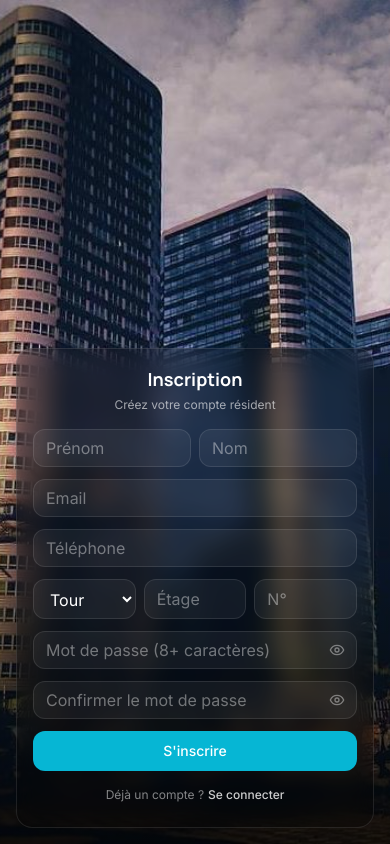
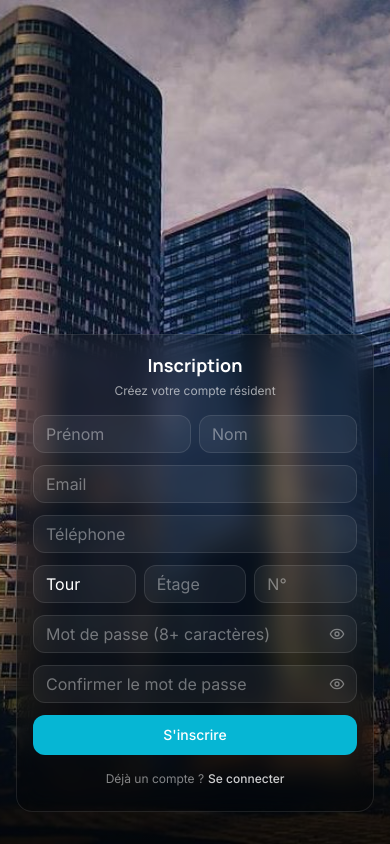
Before and after one commit to silencieux99/mobilart-gestion.com, a Next.js app: page /inscription in a window 390 px wide. Built offline with nearby package versions, Linux system fonts and the light colour scheme.

Commit message:
fix: improve mobile keyboard and safe area support for login/registration forms

```diff
--- a/src/app/inscription/page.tsx
+++ b/src/app/inscription/page.tsx
@@ -158,9 +158,9 @@ export default function InscriptionPage() {
   }
 
   return (
-    <div className="fixed inset-0 w-full h-full overflow-hidden font-sans">
+    <div className="relative min-h-screen w-full overflow-hidden font-sans">
       {/* Background */}
-      <div className="absolute inset-0 z-0">
+      <div className="fixed inset-0 z-0">
         <Image
           src="/images/tours.png"
           alt="Tours Mobilart - Résidence Oran"
@@ -173,9 +173,9 @@ export default function InscriptionPage() {
         <div className="absolute inset-0 bg-gradient-to-t from-black/80 via-transparent to-black/30" />
       </div>
 
-      {/* Content - Scrollable on mobile */}
-      <div className="absolute inset-0 z-10 overflow-y-auto">
-        <div className="min-h-full flex items-end sm:items-center justify-center p-4 sm:p-6 lg:p-8 pb-0 sm:pb-6">
+      {/* Content - Scrollable with keyboard support */}
+      <div className="relative z-10 min-h-screen overflow-y-auto">
+        <div className="min-h-screen flex items-end sm:items-center justify-center p-4 sm:p-6 lg:p-8 pb-safe">
           <motion.div
             initial={{ opacity: 0, y: 20 }}
             animate={{ opacity: 1, y: 0 }}
--- a/src/app/page.tsx
+++ b/src/app/page.tsx
@@ -41,9 +41,9 @@ export default function LoginPage() {
   };
 
   return (
-    <div className="fixed inset-0 w-full h-full overflow-hidden font-sans">
+    <div className="relative min-h-screen w-full overflow-hidden font-sans">
       {/* Immersive Background HD */}
-      <div className="absolute inset-0 z-0">
+      <div className="fixed inset-0 z-0">
         <Image
           src="/images/tours.png"
           alt="Tours Mobilart - Résidence Oran"
@@ -57,8 +57,8 @@ export default function LoginPage() {
         <div className="absolute inset-0 bg-gradient-to-t from-black/80 via-transparent to-black/30" />
       </div>
 
-      {/* Content Container - Fixé en bas sur mobile */}
-      <div className="absolute inset-x-0 bottom-0 z-10 p-4 sm:relative sm:inset-auto sm:flex sm:min-h-screen sm:items-center sm:justify-center sm:p-6 lg:p-8">
+      {/* Content Container - Responsive pour clavier mobile */}
+      <div className="relative z-10 min-h-screen flex items-end sm:items-center justify-center p-4 sm:p-6 lg:p-8 pb-safe">
         <motion.div
           initial={{ opacity: 0, y: 20, scale: 0.95 }}
           animate={{ opacity: 1, y: 0, scale: 1 }}
--- a/src/styles/globals.css
+++ b/src/styles/globals.css
@@ -55,9 +55,19 @@
     @apply border-border;
   }
 
+  html {
+    /* Support pour les zones sûres iOS */
+    padding-bottom: env(safe-area-inset-bottom);
+  }
+
   body {
     @apply bg-background text-foreground;
     font-feature-settings: "rlig" 1, "calt" 1;
+    /* Empêche le scroll bounce sur iOS */
+    overscroll-behavior: none;
+    /* Hauteur minimale pour iOS */
+    min-height: 100vh;
+    min-height: -webkit-fill-available;
   }
 
   h1, h2, h3, h4, h5, h6 {
@@ -74,6 +84,15 @@
   textarea,
   select {
     font-size: 16px !important;
+    /* Améliore le comportement sur iOS */
+    -webkit-appearance: none;
+    -moz-appearance: none;
+    appearance: none;
+  }
+
+  /* Support pour le padding safe area */
+  .pb-safe {
+    padding-bottom: env(safe-area-inset-bottom, 1rem);
   }
 }
 
```
